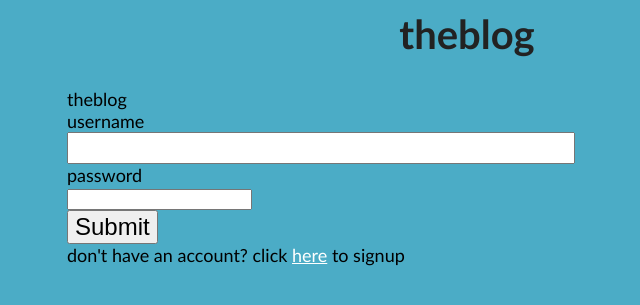
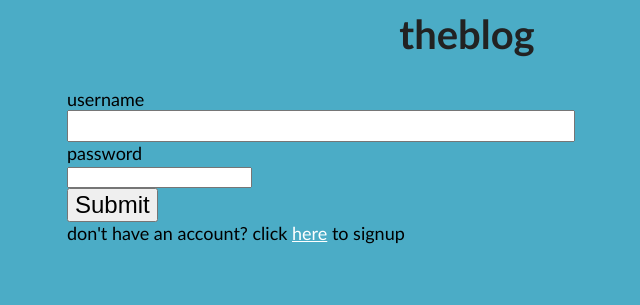
Before and after one commit to twprobasco/theblog, a Python web app: template templates/login.html in a window 1280 px wide. Shown: the top 305 px of the page, without its empty margins (173-813 px from the left). Run offline with Jinja, Linux system fonts and the light colour scheme; the template is opened without the code that fills it, so the values that code supplies are empty.

Commit message:
removed div element id titleblock

```diff
--- a/templates/login.html
+++ b/templates/login.html
@@ -1,8 +1,6 @@
 {% extends "frontdoor.html" %}
 
 {% block content %}
-
-<div id="titleblock">theblog</div>
 
 <div id="loginframe">
 	<form method="post">
```
